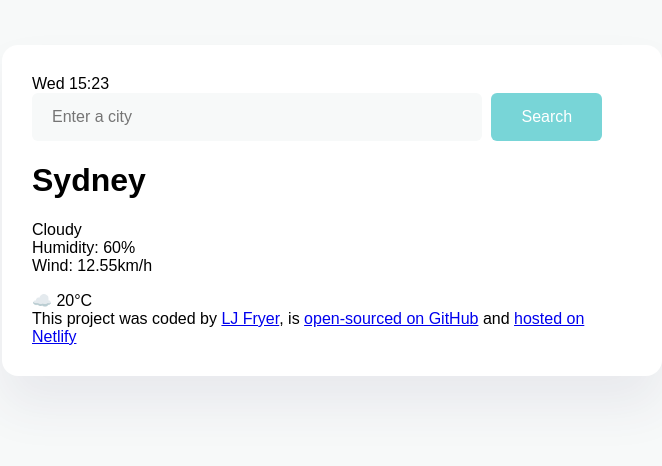
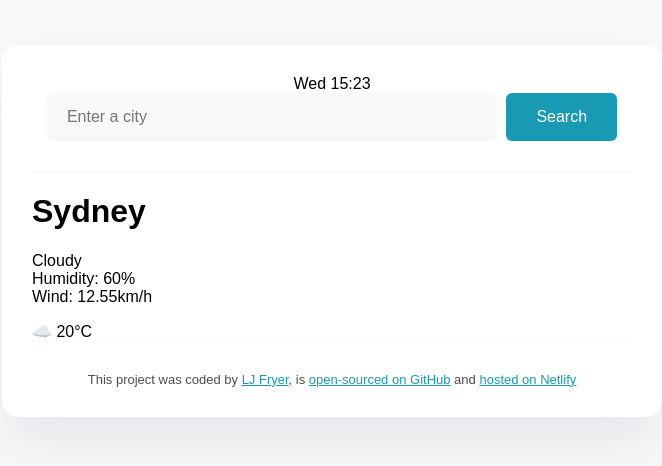
Before and after one commit to LJ-Fryer/weather-forecast-app, a plain HTML site: page index.html in a window 1280 px wide. Shown: the whole page, without its empty margins (308-970 px from the left). Drawn offline with Linux system fonts and the light colour scheme; a web font is replaced by a local one.

Commit message:
added css styling to header footer and links

```diff
--- a/src/style.css
+++ b/src/style.css
@@ -10,6 +10,11 @@ body {
   border-radius: 16px;
   box-shadow: 0 30px 50px rgba(65, 50, 100, 0.08);
 }
+header {
+  border-bottom: 1px solid #f7f9f9;
+  padding: 0 0 30px 0;
+  text-align: center;
+}
 .search-form-input {
   background: #f7f9f9;
   border: none;
@@ -19,7 +24,7 @@ body {
   font-size: 16px;
 }
 .search-form-button {
-  background: #78d5d7;
+  background: #189ab4;
   padding: 15px 30px;
   border: none;
   border-radius: 6px;
@@ -28,3 +33,13 @@ body {
   font-size: 16px;
   font-weight: 25px;
 }
+footer {
+  text-align: center;
+  font-size: 13px;
+  padding: 30px 0 0 0;
+  border-top: 1px solid #f7f9f9;
+  color: rgba(0, 0, 0, 0.7);
+}
+a {
+  color: #189ab4;
+}
```
